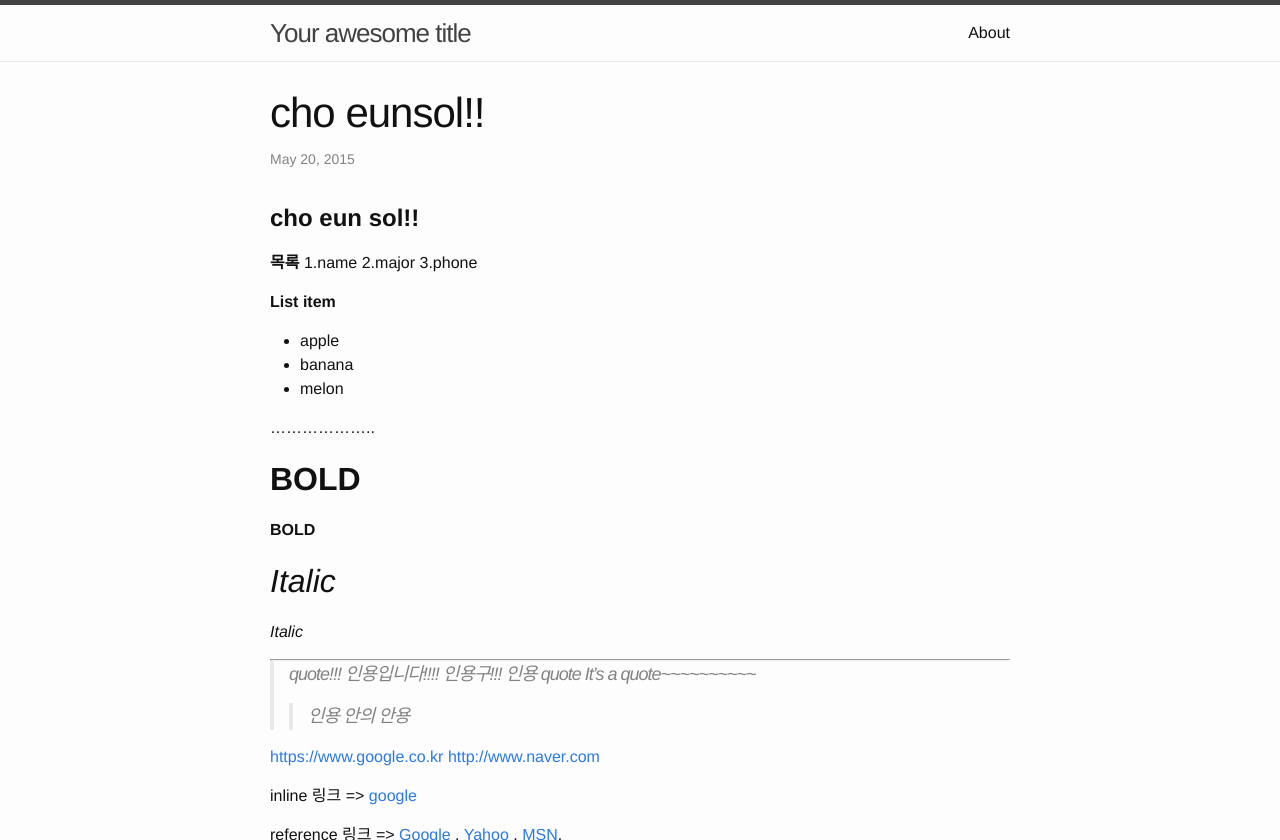
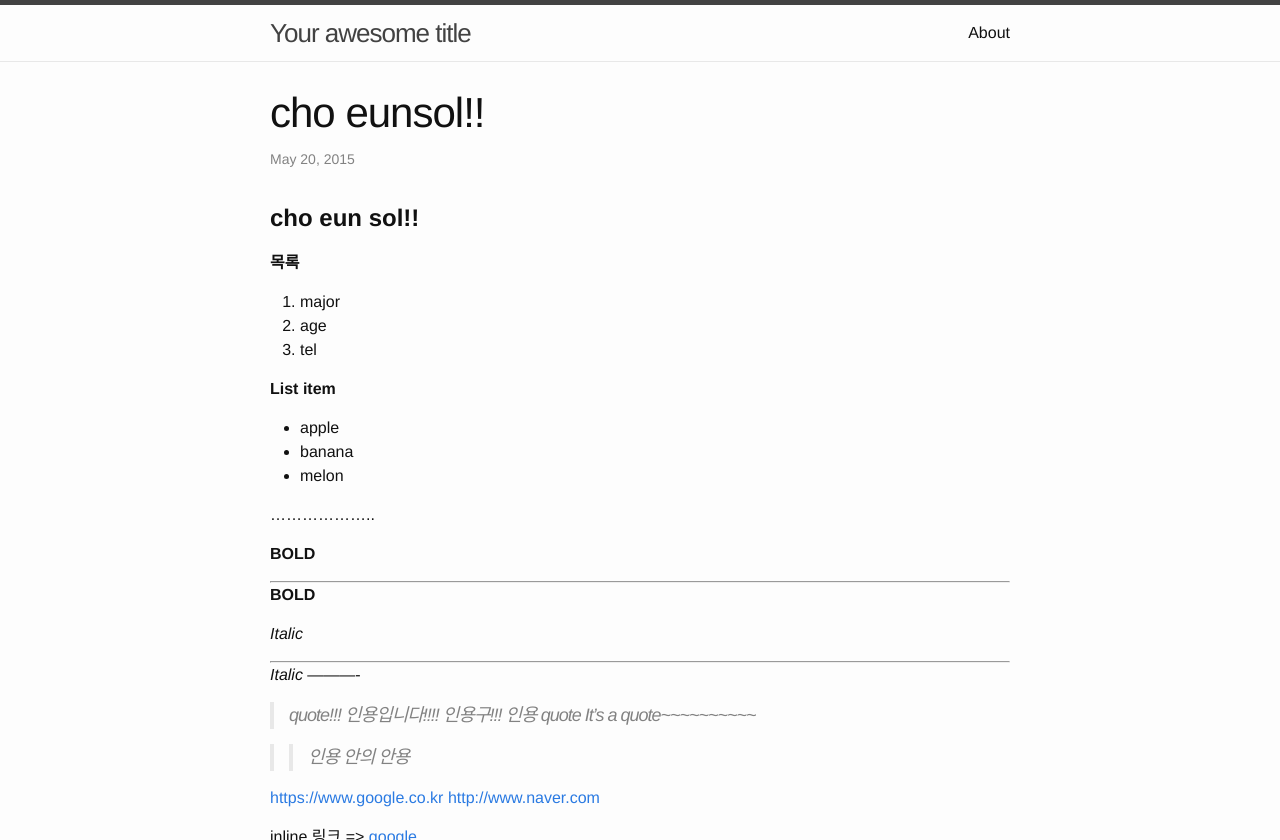
Before and after one commit to choeunsol/choeunsol.github.com, a Jekyll site: the page built from _posts/2015-05-20-cho-eunsol.md, in a window 1280 px wide and 900 px high, cut to the strip 0-840 px from the top of the window. Built offline with Jekyll 4.4.1, drawn with Linux system fonts in a browser that asks for light colours.

Commit message:
Update 2015-05-20-cho-eunsol.md

```diff
--- a/_posts/2015-05-20-cho-eunsol.md
+++ b/_posts/2015-05-20-cho-eunsol.md
@@ -10,9 +10,9 @@ date: 2015-05-20
 
 
 **목록**
-1.name
-2.major
-3.phone
+1. major
+2. age
+3. tel
 
  **List item**
  - apple
@@ -22,21 +22,23 @@ date: 2015-05-20
 ....................
 
 **BOLD**
+
 ----------
+
 **BOLD**
 
-*Italic*
---------
 
 *Italic*
 
-
+----------
+*Italic*
 ----------
 
 
 > quote!!! 인용입니다!!!! 인용구!!! 인용 quote
 > It's a quote~~~~~~~~~~
-> > 인용 안의 안용
+
+>> 인용 안의 안용
 
 [https://www.google.co.kr](google)
 [http://www.naver.com](naver)
```
